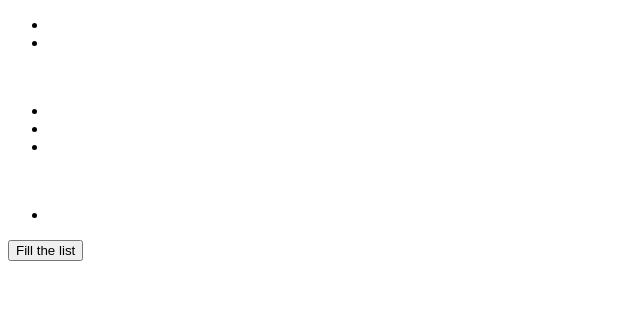
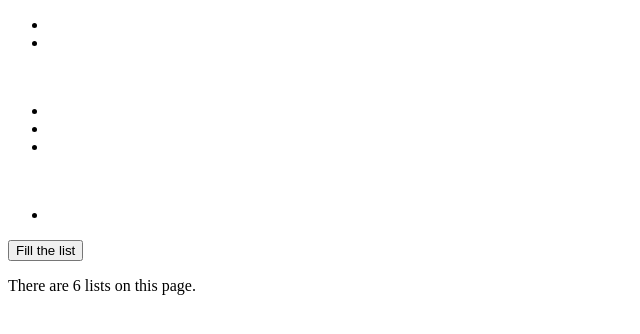
Before and after one commit to VasylHorban/JavaScript_core-lesson14-, a plain HTML site: page index.html in a window 1280 px wide. Shown: the whole page, without its empty margins (0-640 px from the left). Drawn offline with Linux system fonts and the light colour scheme.

Commit message:
second commit

```diff
--- a/client.js
+++ b/client.js
@@ -1,3 +1,4 @@
+let listItems = document.querySelectorAll('li');
 const someText = [
     ['I ', 'You ', 'We '],
     ['make ', 'stole ', 'bought ', 'get '],
@@ -21,9 +22,14 @@ function getRandomInt(min, max) {
 
 //click event
 document.querySelector('#fill').addEventListener('click',()=>{
-    let listItems = document.querySelectorAll('li');
     for (let i = 0; i < listItems.length; i++) {
         listItems[i].textContent = getRandomText();
     }
 
 })
+
+//showing the number of lists
+showAmount();
+function showAmount() {
+    document.querySelector('#amount').textContent = `There are ${listItems.length} lists on this page.`;
+}
--- a/index.html
+++ b/index.html
@@ -20,6 +20,7 @@
         <li></li>
     </ul>
     <button id="fill">Fill the list</button>
+    <p id="amount"></p>
     <script src="client.js"></script>
 </body>
 
```
